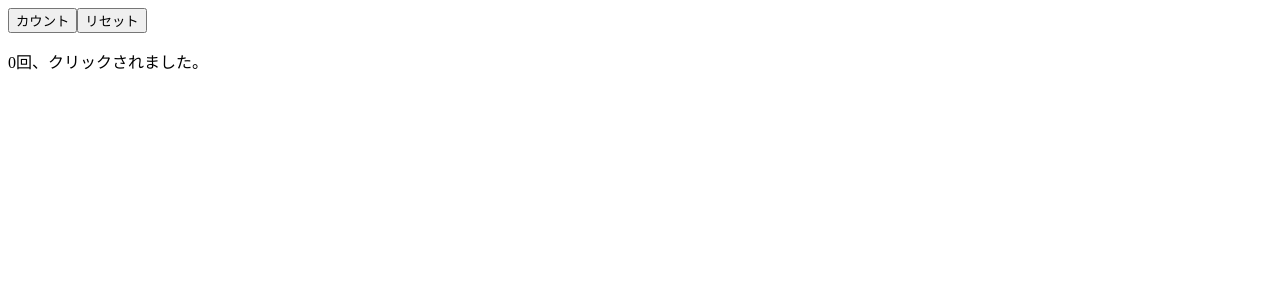
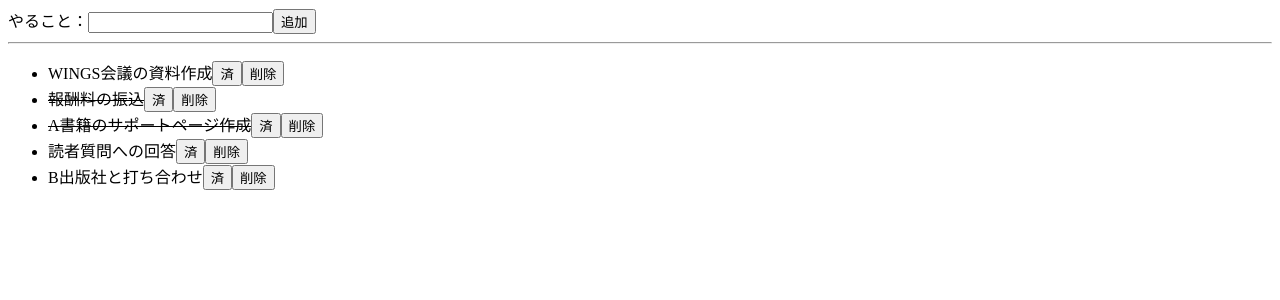
Before and after one commit to Yuma0309/Study-React, a React (Create React App) app in the folder React_sample_Yuma/my-react/: page / in a window 1280 px wide. Shown: the top 300 px of the page. Built offline with nearby package versions, Linux system fonts and the light colour scheme.

Commit message:
リスト7-5-6までの動作を確認

```diff
--- a/React_sample_Yuma/my-react/src/index.js
+++ b/React_sample_Yuma/my-react/src/index.js
@@ -1,12 +1,12 @@
 import ReactDOM from 'react-dom/client';
 import { RecoilRoot } from 'recoil';
-import RecoilCounter from './chap07/RecoilCounter';
+import RecoilTodo from './chap07/RecoilTodo';
 
 // Reactアプリ（Appコンポーネント）を描画
 const root = ReactDOM.createRoot(document.getElementById('root'));
 
 root.render(
   <RecoilRoot>
-    <RecoilCounter />
+    <RecoilTodo />
   </RecoilRoot>
 );
```
